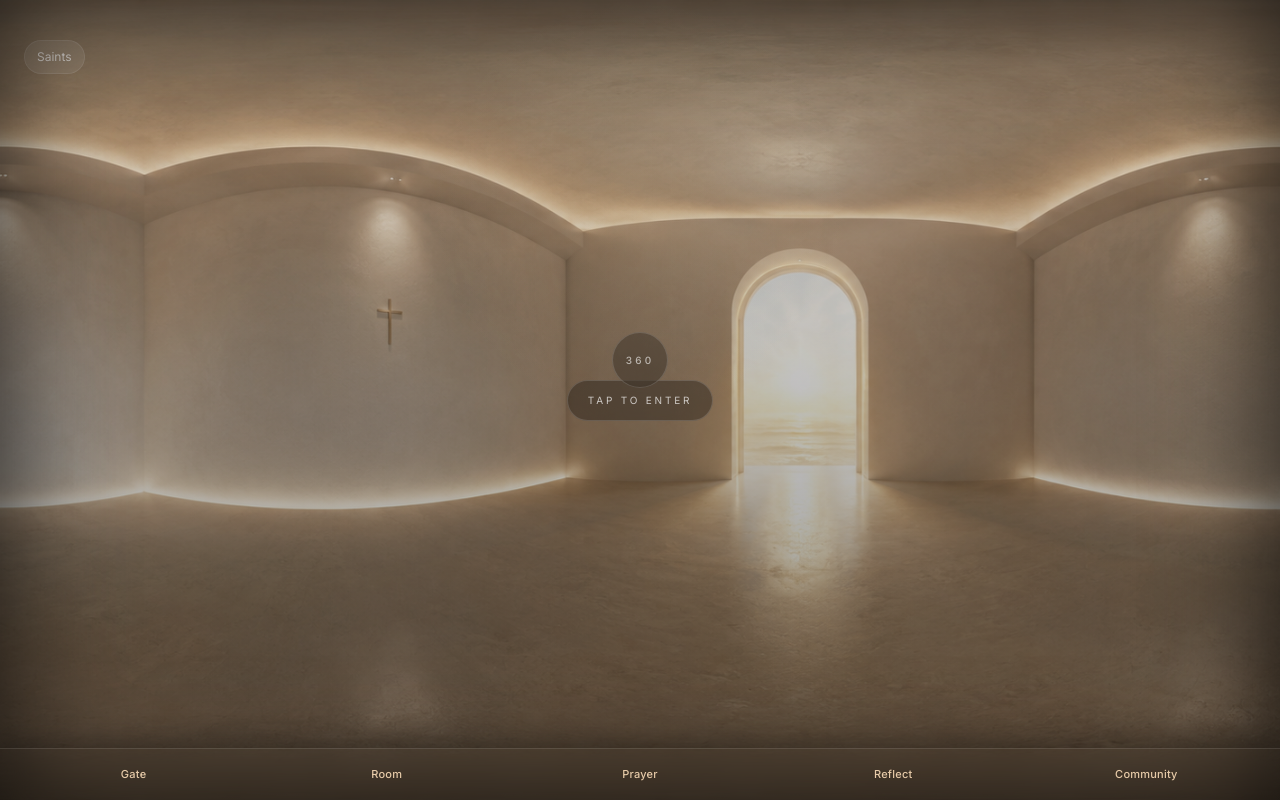
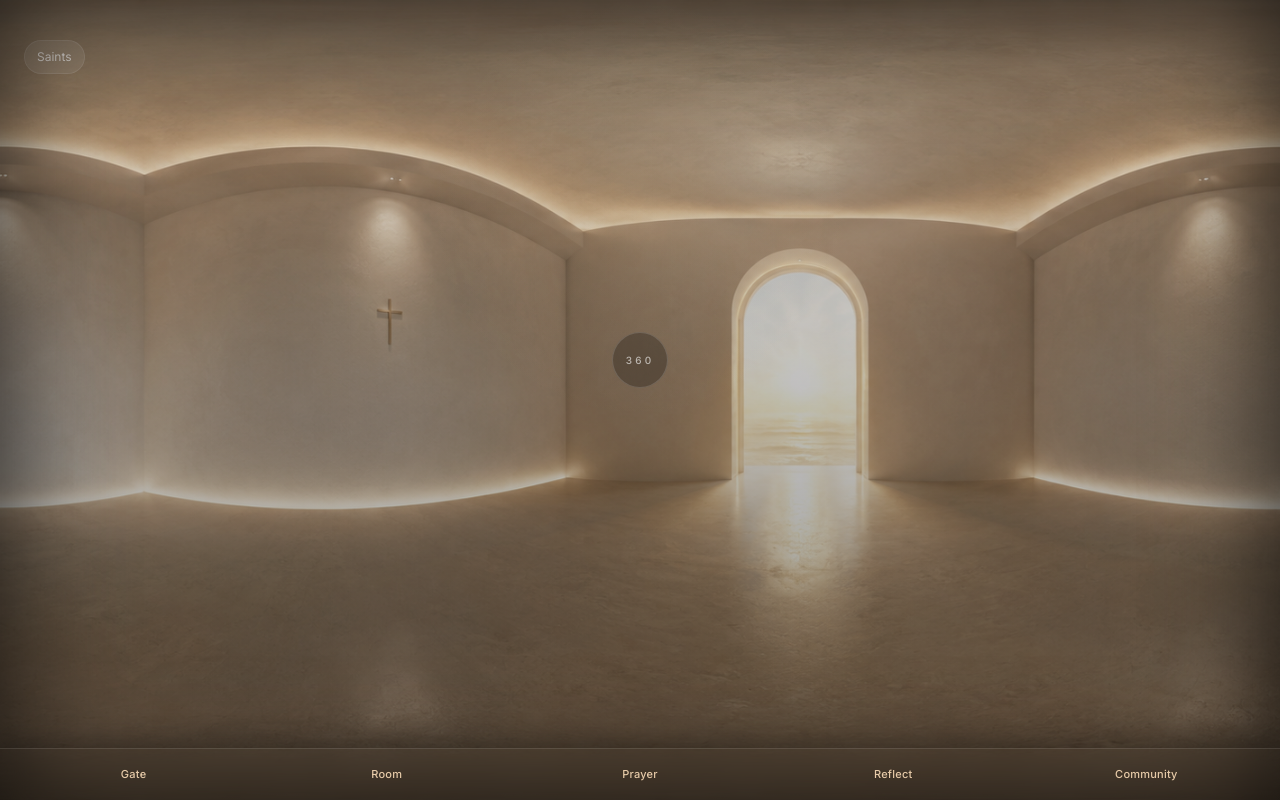
Before and after one commit to johncyongco/interior-castle, a React (Vite) app: page /room in a window 1280 px wide. Built offline with nearby package versions, Linux system fonts and the light colour scheme; no server answers.

Commit message:
Remove room entry overlay

```diff
--- a/src/pages/RoomPage.tsx
+++ b/src/pages/RoomPage.tsx
@@ -22,7 +22,7 @@ export default function RoomPage() {
   const startYRef = useRef(0)
   const offsetXRef = useRef(0)
   const offsetYRef = useRef(0)
-  const [isEntered, setIsEntered] = useState(false)
+  const [isEntered, setIsEntered] = useState(true)
 
   useEffect(() => {
     const previousBodyOverflow = document.body.style.overflow
@@ -37,18 +37,13 @@ export default function RoomPage() {
   }, [])
 
   function handleDown(event: MouseEvent<HTMLDivElement> | TouchEvent<HTMLDivElement>) {
-    if (!isEntered) {
-      setIsEntered(true)
-      return
-    }
-
     isDraggingRef.current = true
     startXRef.current = getClientX(event)
     startYRef.current = 'touches' in event ? event.touches[0]?.clientY ?? 0 : event.clientY
   }
 
   function handleMove(event: MouseEvent<HTMLDivElement> | TouchEvent<HTMLDivElement>) {
-    if (!isEntered || !isDraggingRef.current || !imageRef.current) return
+    if (!isDraggingRef.current || !imageRef.current) return
 
     const clientX = getClientX(event)
     const clientY = 'touches' in event ? event.touches[0]?.clientY ?? 0 : event.clientY
@@ -87,29 +82,18 @@ export default function RoomPage() {
       >
         <div
           ref={imageRef}
-          className={`absolute inset-0 transition-transform duration-700 ${
-            isEntered ? 'scale-[1.14]' : 'scale-100'
-          }`}
+          className="absolute inset-0 scale-[1.14] transition-transform duration-700"
           style={{
             backgroundImage: `url('/room1.png')`,
             backgroundSize: 'cover',
             backgroundRepeat: 'no-repeat',
             backgroundPosition: '0px center',
             transformOrigin: 'center center',
-            transform: isEntered
-              ? 'perspective(1400px) translate3d(var(--drag-x, 0px), var(--drag-y, 0px), 0) rotateY(calc(var(--drag-x, 0px) * 0.02)) rotateX(calc(var(--drag-y, 0px) * -0.015)) scale(1.14)'
-              : 'scale(1)',
+            transform:
+              'perspective(1400px) translate3d(var(--drag-x, 0px), var(--drag-y, 0px), 0) rotateY(calc(var(--drag-x, 0px) * 0.02)) rotateX(calc(var(--drag-y, 0px) * -0.015)) scale(1.14)',
           }}
         />
         <div className="absolute inset-0 bg-[radial-gradient(circle_at_50%_26%,rgba(255,236,199,0.12),transparent_24%),linear-gradient(180deg,rgba(15,12,9,0.08),rgba(15,12,9,0.45))]" />
-
-        {!isEntered ? (
-          <div className="absolute inset-0 flex items-center justify-center">
-            <div className="rounded-full border border-white/15 bg-black/30 px-5 py-3 text-[10px] uppercase tracking-[0.28em] text-white/70 backdrop-blur-xl">
-              Tap to enter
-            </div>
-          </div>
-        ) : null}
       </div>
 
       <div className="relative flex h-full flex-col px-6 py-10 pb-28">
```
